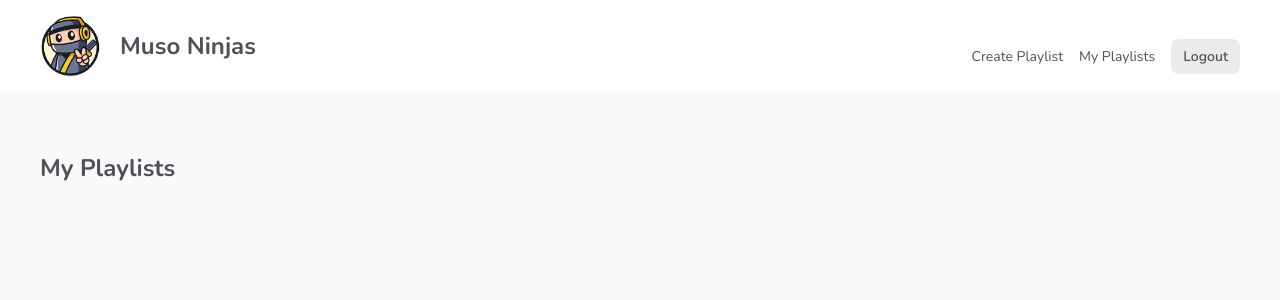
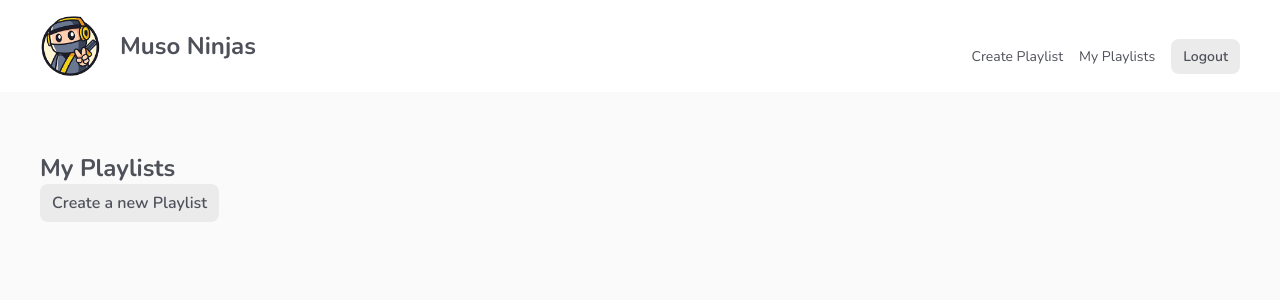
Before and after one commit to geostojanov/muso-ninjas, a Vue app: page /playlists/user in a window 1280 px wide. Shown: the top 300 px of the page. Built offline with nearby package versions, Linux system fonts and the light colour scheme; no server answers; the database is empty; sample sign-in values are in the browser's storage.

Commit message:
listing user playlists

```diff
--- a/src/views/playlists/UserPlaylists.vue
+++ b/src/views/playlists/UserPlaylists.vue
@@ -1,13 +1,19 @@
 <template>
   <div class="user-playlists">
     <h2>My Playlists</h2>
+    <div v-if="playlists">
+      <ListView :playlists="playlists" />
+    </div>
+    <router-link :to="{name: 'CreatePlaylist' }" class="btn">Create a new Playlist</router-link>
   </div>
 </template>
 
 <script>
 import getUser from '@/composables/getUser'
 import getCollection from '@/composables/getCollection'
+import ListView from '@/components/ListView.vue'
 export default {
+  components: { ListView },
   setup() {
     const { user } = getUser()
     const { documents: playlists } = getCollection(
```
